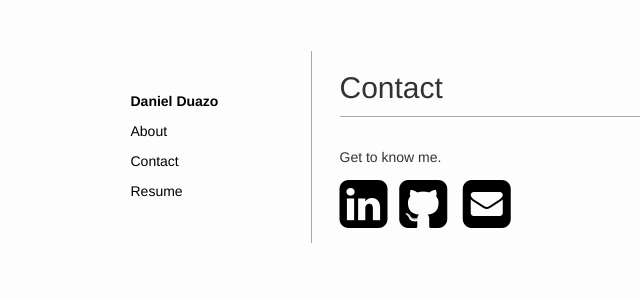
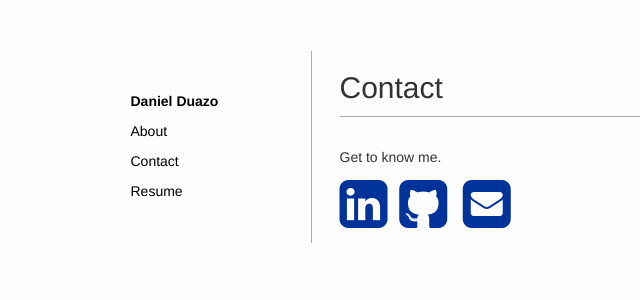
Before and after one commit to danielduazo/danielduazo.github.io, a Jekyll site: the page built from contact/index.html, in a window 1280 px wide. Shown: the top 300 px of the page, without its empty margins (37-677 px from the left). Built offline with Jekyll 4.4.1, drawn with Linux system fonts in a browser that asks for light colours.

Commit message:
updated contact button colors, css

```diff
--- a/contact/index.html
+++ b/contact/index.html
@@ -4,22 +4,17 @@ title: Contact | Daniel Duazo
 header: Contact
 description:
 ---
-<style>
-.norm {
- color : #000; text-decoration : none;
-}
-</style>
 
 <div class="row">
     <div class="col-md-12">
         <p>Get to know me.</p>
 
 	    <p>
-		    <a class="norm" href="https://www.linkedin.com/in/danielduazo" target="_blank"><i class="fa fa-linkedin-square fa-4x"></i></a>&nbsp;&nbsp;
+		    <a id="linkedin" href="https://www.linkedin.com/in/danielduazo" target="_blank"><i class="fa fa-linkedin-square fa-4x"></i></a>&nbsp;&nbsp;
 
-		    <a class="norm" href="http://www.github.com/danielduazo" target="_blank"><i class="fa fa-github-square fa-4x"></i> </a>&nbsp;&nbsp;
+		    <a id="github" href="http://www.github.com/danielduazo" target="_blank"><i class="fa fa-github-square fa-4x"></i> </a>&nbsp;&nbsp;
 
-		    <a class="norm" href="mailto:danielduazo@berkeley.edu" target="_blank"><i class="fa fa-envelope-square fa-4x"></i> </a>&nbsp;&nbsp;
+		    <a id="gmail" href="mailto:danielduazo@berkeley.edu" target="_blank"><i class="fa fa-envelope-square fa-4x"></i> </a>&nbsp;&nbsp;
 	    </p>
     </div>
 </div>
--- a/css/main.css
+++ b/css/main.css
@@ -35,6 +35,24 @@ a {
     transition: all .2s ease-in-out;
 }
 
+#linkedin a:link,
+#github a:link,
+#gmail a:link, {
+    color: black;
+}
+
+#linkedin a:hover {
+    color: #007bb5;
+}
+
+#github a:hover{
+    color: #437abe;
+}
+
+#gmail a:hover{
+    color: #dd4b39;
+}
+
 ul{
     list-style-type: none;
 }
```
